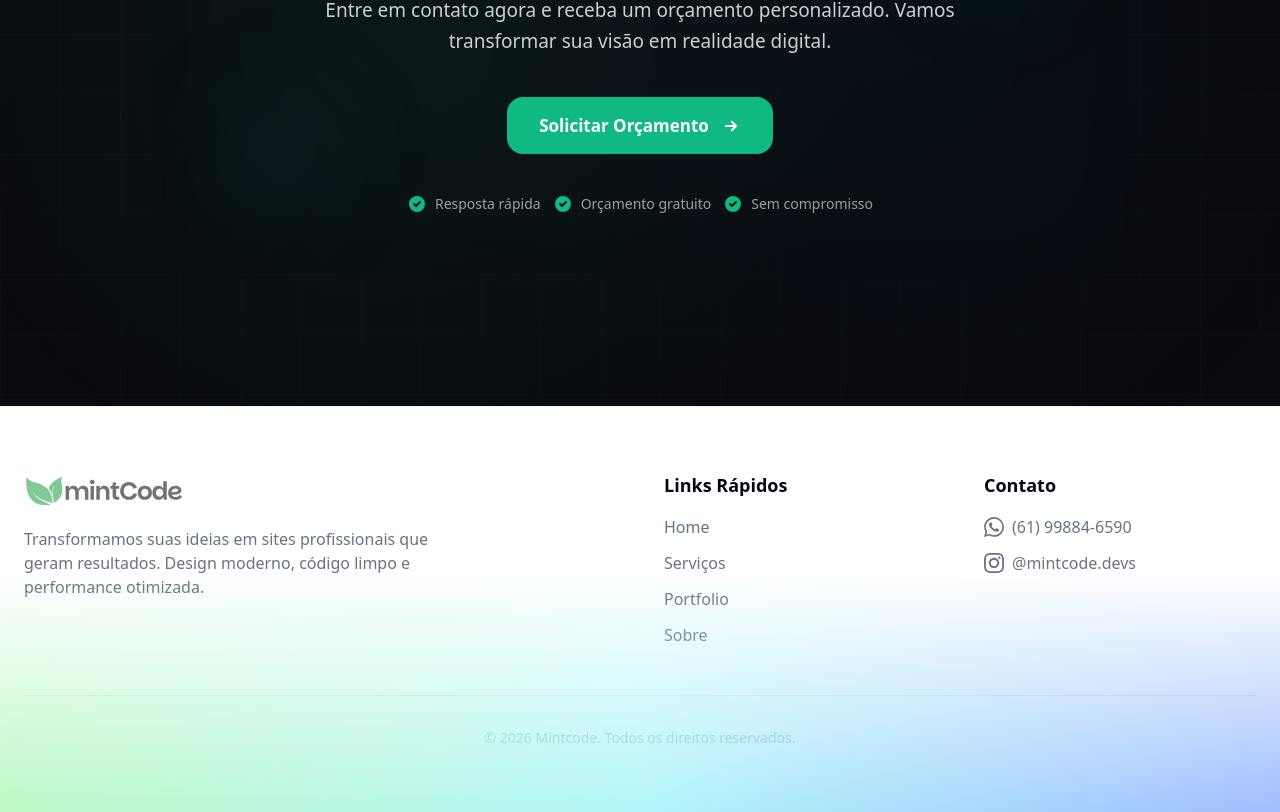
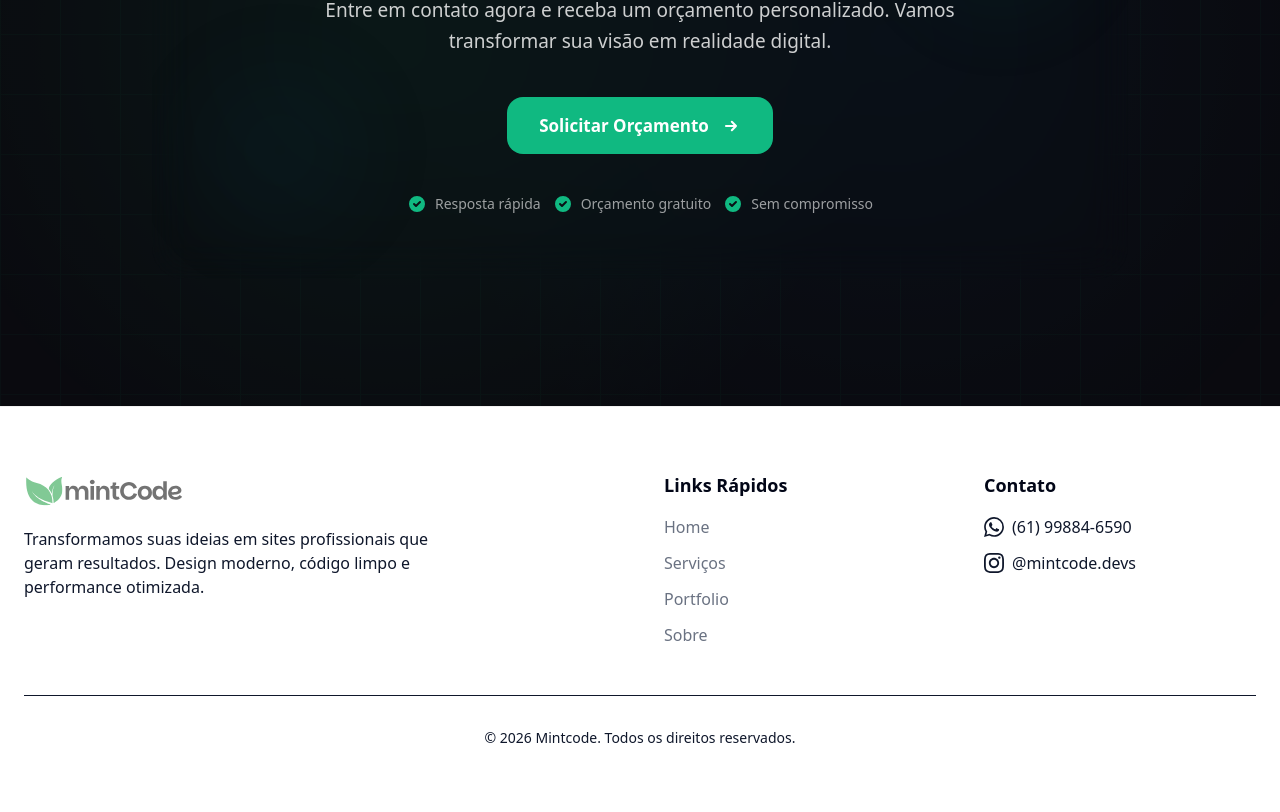
Before and after one commit to bezerradaniels/mintcode, a React (Vite) app: page / in a window 1280 px wide. Shown: the part 4660-5472 px from the top of the page. Built offline with nearby package versions, Linux system fonts and the light colour scheme; a web font is replaced by a local one.

Commit message:
fix: footer text visibility - add z-index: -1 to gradient band

```diff
--- a/src/components/Footer/index.tsx
+++ b/src/components/Footer/index.tsx
@@ -15,7 +15,8 @@ export default function Footer() {
           maskImage: 'linear-gradient(to top, rgba(0,0,0,1), rgba(0,0,0,0))',
           WebkitMaskImage: 'linear-gradient(to top, rgba(0,0,0,1), rgba(0,0,0,0))',
           maskSize: '100% 100%',
-          maskRepeat: 'no-repeat'
+          maskRepeat: 'no-repeat',
+          zIndex: -1
         }}
       />
       <div className="max-w-7xl mx-auto px-6">
@@ -26,7 +27,7 @@ export default function Footer() {
               alt="Mintcode"
               className="h-10 w-auto mb-4"
             />
-            <p className="text-gray-500 max-w-md">
+            <p className="text-slate-900 max-w-md">
               Transformamos suas ideias em sites profissionais que geram resultados.
               Design moderno, código limpo e performance otimizada.
             </p>
@@ -49,7 +50,7 @@ export default function Footer() {
                 href={whatsappLink}
                 target="_blank"
                 rel="noopener noreferrer"
-                className="text-gray-500 hover:text-primary transition-colors flex items-center gap-2"
+                className="text-slate-900 hover:text-primary transition-colors flex items-center gap-2"
               >
                 <svg className="w-5 h-5" fill="currentColor" viewBox="0 0 24 24">
                   <path d="M17.472 14.382c-.297-.149-1.758-.867-2.03-.967-.273-.099-.471-.148-.67.15-.197.297-.767.966-.94 1.164-.173.199-.347.223-.644.075-.297-.15-1.255-.463-2.39-1.475-.883-.788-1.48-1.761-1.653-2.059-.173-.297-.018-.458.13-.606.134-.133.298-.347.446-.52.149-.174.198-.298.298-.497.099-.198.05-.371-.025-.52-.075-.149-.669-1.612-.916-2.207-.242-.579-.487-.5-.669-.51-.173-.008-.371-.01-.57-.01-.198 0-.52.074-.792.372-.272.297-1.04 1.016-1.04 2.479 0 1.462 1.065 2.875 1.213 3.074.149.198 2.096 3.2 5.077 4.487.709.306 1.262.489 1.694.625.712.227 1.36.195 1.871.118.571-.085 1.758-.719 2.006-1.413.248-.694.248-1.289.173-1.413-.074-.124-.272-.198-.57-.347m-5.421 7.403h-.004a9.87 9.87 0 01-5.031-1.378l-.361-.214-3.741.982.998-3.648-.235-.374a9.86 9.86 0 01-1.51-5.26c.001-5.45 4.436-9.884 9.888-9.884 2.64 0 5.122 1.03 6.988 2.898a9.825 9.825 0 012.893 6.994c-.003 5.45-4.437 9.884-9.885 9.884m8.413-18.297A11.815 11.815 0 0012.05 0C5.495 0 .16 5.335.157 11.892c0 2.096.547 4.142 1.588 5.945L.057 24l6.305-1.654a11.882 11.882 0 005.683 1.448h.005c6.554 0 11.89-5.335 11.893-11.893a11.821 11.821 0 00-3.48-8.413z"/>
@@ -60,7 +61,7 @@ export default function Footer() {
                 href={instagramLink}
                 target="_blank"
                 rel="noopener noreferrer"
-                className="text-gray-500 hover:text-primary transition-colors flex items-center gap-2"
+                className="text-slate-900 hover:text-primary transition-colors flex items-center gap-2"
               >
                 <svg className="w-5 h-5" fill="currentColor" viewBox="0 0 24 24">
                   <path d="M12 2.163c3.204 0 3.584.012 4.85.07 3.252.148 4.771 1.691 4.919 4.919.058 1.265.069 1.645.069 4.849 0 3.205-.012 3.584-.069 4.849-.149 3.225-1.664 4.771-4.919 4.919-1.266.058-1.644.07-4.85.07-3.204 0-3.584-.012-4.849-.07-3.26-.149-4.771-1.699-4.919-4.92-.058-1.265-.07-1.644-.07-4.849 0-3.204.013-3.583.07-4.849.149-3.227 1.664-4.771 4.919-4.919 1.266-.057 1.645-.069 4.849-.069zm0-2.163c-3.259 0-3.667.014-4.947.072-4.358.2-6.78 2.618-6.98 6.98-.059 1.281-.073 1.689-.073 4.948 0 3.259.014 3.668.072 4.948.2 4.358 2.618 6.78 6.98 6.98 1.281.058 1.689.072 4.948.072 3.259 0 3.668-.014 4.948-.072 4.354-.2 6.782-2.618 6.979-6.98.059-1.28.073-1.689.073-4.948 0-3.259-.014-3.667-.072-4.947-.196-4.354-2.617-6.78-6.979-6.98-1.281-.059-1.69-.073-4.949-.073zm0 5.838c-3.403 0-6.162 2.759-6.162 6.162s2.759 6.163 6.162 6.163 6.162-2.759 6.162-6.163c0-3.403-2.759-6.162-6.162-6.162zm0 10.162c-2.209 0-4-1.79-4-4 0-2.209 1.791-4 4-4s4 1.791 4 4c0 2.21-1.791 4-4 4zm6.406-11.845c-.796 0-1.441.645-1.441 1.44s.645 1.44 1.441 1.44c.795 0 1.439-.645 1.439-1.44s-.644-1.44-1.439-1.44z"/>
@@ -71,8 +72,8 @@ export default function Footer() {
           </div>
         </div>
 
-        <div className="border-t border-gray-200 mt-12 pt-8 text-center">
-          <p className="text-gray-400 text-sm">
+        <div className="border-t border-slate-900 mt-12 pt-8 text-center">
+          <p className="text-slate-900 text-sm">
             © {new Date().getFullYear()} Mintcode. Todos os direitos reservados.
           </p>
         </div>
```
